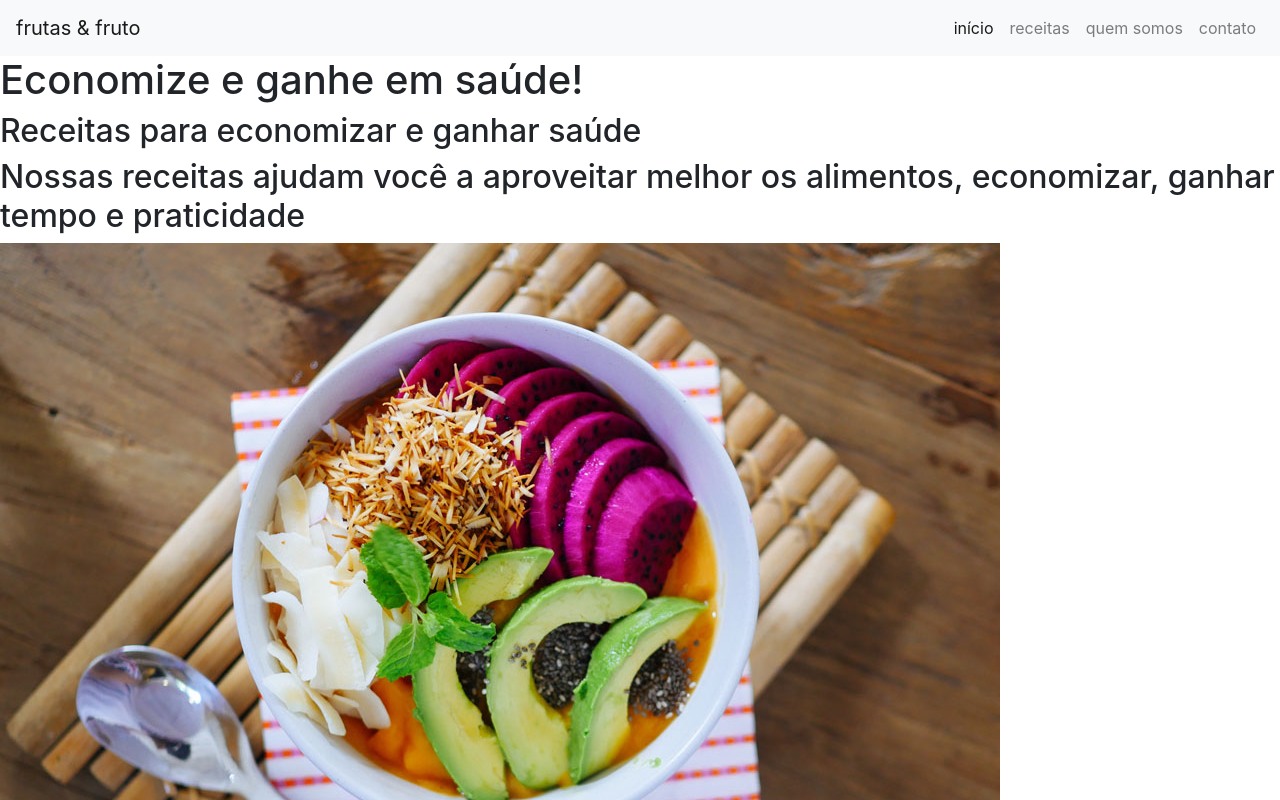
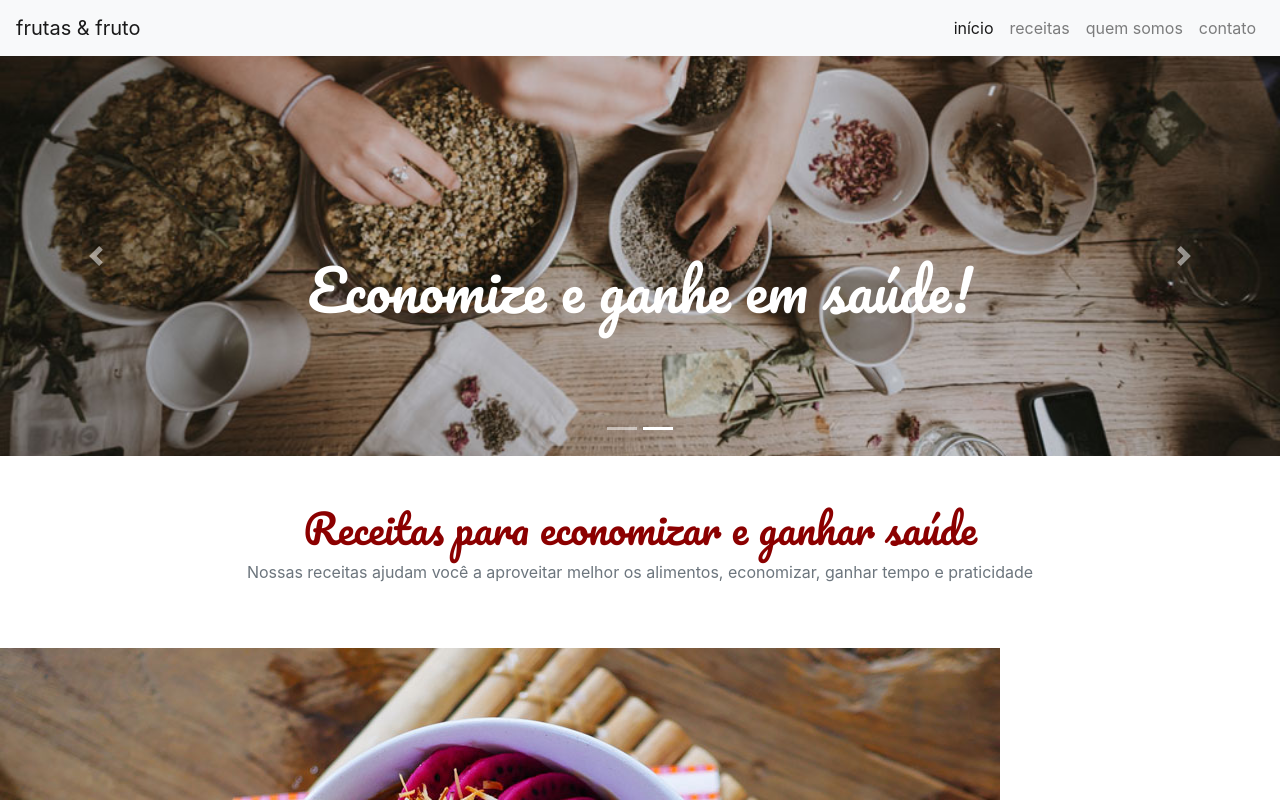
Before and after one commit to danielandersondasilva/alura-bootstrap4CriandoUmaLandingPageResponsiva, a plain HTML site: page index.html in a window 1280 px wide. Shown: the top 800 px of the page. Drawn offline with nearby package versions, Linux system fonts and the light colour scheme.

Commit message:
melhorando

```diff
--- a/index.html
+++ b/index.html
@@ -5,6 +5,7 @@
   <meta charset="utf-8">
   <meta name="viewport" content="width=device-width, initial-scale=1">
   <title>fruta e fruto</title>
+  <link href="https://fonts.googleapis.com/css2?family=Pacifico" rel="stylesheet">
   <link rel="stylesheet" href="https://stackpath.bootstrapcdn.com/bootstrap/4.5.0/css/bootstrap.min.css"
     integrity="sha384-9aIt2nRpC12Uk9gS9baDl411NQApFmC26EwAOH8WgZl5MYYxFfc+NcPb1dKGj7Sk" crossorigin="anonymous">
   <link rel="stylesheet" type="text/css" href="src/style.css">
@@ -12,7 +13,7 @@
 
 <body>
 
-  <nav class="navbar navbar-expand-lg navbar-light bg-light fixed-top">
+  <nav class="navbar navbar-expand-lg navbar-light bg-light">
     <a class="navbar-brand" href="#">frutas & fruto</a>
     <button class="navbar-toggler" type="button" data-toggle="collapse" data-target="#navbarNavAltMarkup"
       aria-controls="navbarNavAltMarkup" aria-expanded="false" aria-label="Toggle navigation">
@@ -29,11 +30,40 @@
   </nav>
   <title>fruto & fruta</title>
 
-  <h1>Reaproveite melhor os alimentos!</h1>
-  <h1>Economize e ganhe em saúde!</h1>
+  <div id="carouselExampleCaptions" class="carousel slide" data-interval="3000" data-ride="carousel">
+    <ol class="carousel-indicators">
+      <li data-target="#carouselExampleCaptions" data-slide-to="0" class="active"></li>
+      <li data-target="#carouselExampleCaptions" data-slide-to="1"></li>
+    </ol>
+    <div class="carousel-inner">
+      <div class="carousel-item active">
+        <img src="src/img/carrossel-img1.jpg" class="d-block w-100 imagem-carrossel" alt="...">
+        <div class="carousel-caption d-none d-md-block h-50">
+          <h1 class="fonte-titulo display-4">Reaproveite melhor os alimentos!</h1>
+        </div>
+      </div>
+      <div class="carousel-item">
+        <img src="src/img/carrossel-img2.jpg" class="d-block w-100 imagem-carrossel" alt="...">
+        <div class="carousel-caption d-none d-md-block h-50">
+          <h1 class="fonte-titulo display-4">Economize e ganhe em saúde!</h1>
+        </div>
+      </div>
+    </div>
+    <a class="carousel-control-prev" href="#carouselExampleCaptions" role="button" data-slide="prev">
+      <span class="carousel-control-prev-icon" aria-hidden="true"></span>
+      <span class="sr-only">Previous</span>
+    </a>
+    <a class="carousel-control-next" href="#carouselExampleCaptions" role="button" data-slide="next">
+      <span class="carousel-control-next-icon" aria-hidden="true"></span>
+      <span class="sr-only">Next</span>
+    </a>
+  </div>
 
-  <h2>Receitas para economizar e ganhar saúde</h2>
-  <h2>Nossas receitas ajudam você a aproveitar melhor os alimentos, economizar, ganhar tempo e praticidade</h2>
+  <h1 class="text-center fonte-titulo cor-especial pt-5">Receitas para economizar e ganhar saúde</h1
+    class="text-center">
+  <p class="text-center text-secondary pb-5">Nossas receitas ajudam você a aproveitar melhor os alimentos, economizar,
+    ganhar tempo e
+    praticidade</p>
 
   <img src="src/img/receita-abacate.jpg" alt="tigela com salada de abacate, vista superior">
   <h3>Tigela de abacate</h3>
--- a/src/style.css
+++ b/src/style.css
@@ -0,0 +1,13 @@
+.imagem-carrossel {
+  object-fit: cover;
+  object-position: 0 80%;
+  height: 400px;
+}
+
+.fonte-titulo {
+  font-family: "Pacifico", cursive;
+}
+
+.cor-especial {
+  color: darkred;
+}
```
